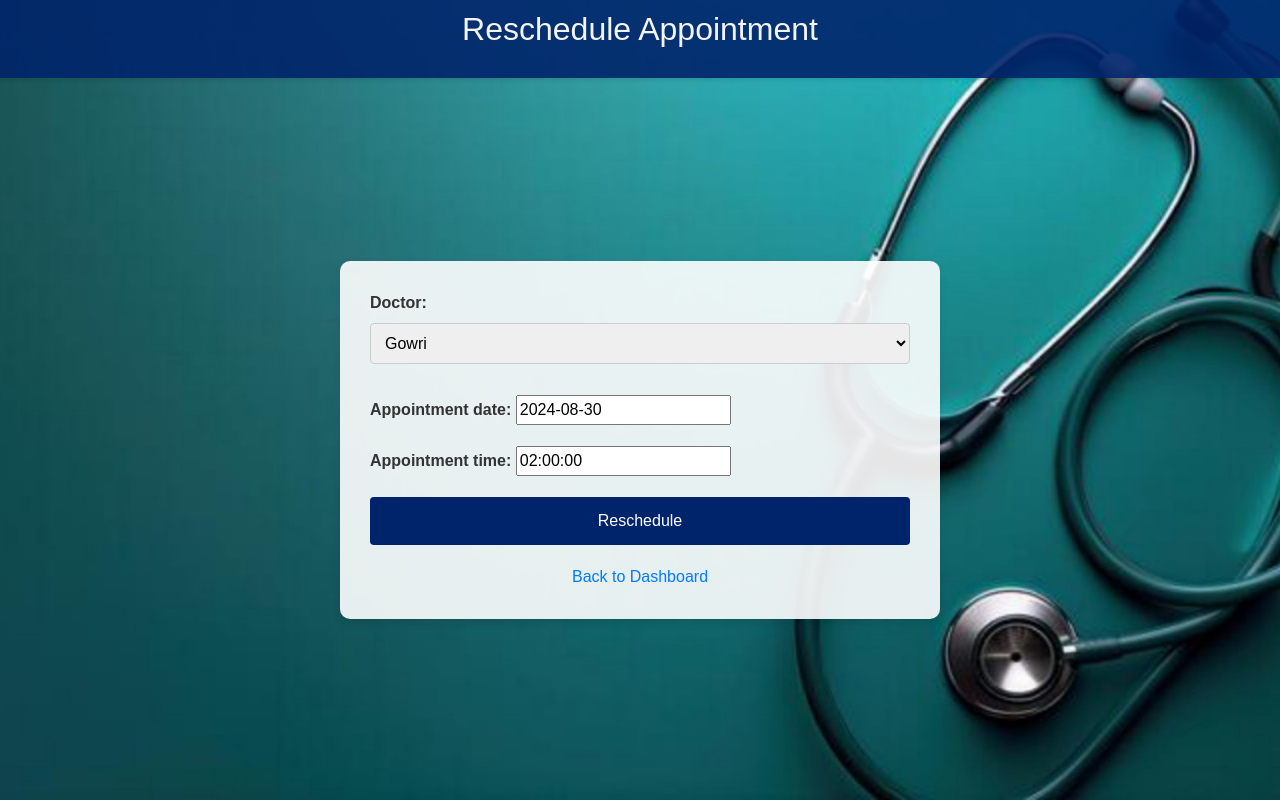
After one commit to Yukthaachar/Doctor_Appointment_System, a Django app: page /reschedule_appointment/4/ in a window 1280 px wide. The commit adds this page. Run offline with Django 3.2, Linux system fonts and the light colour scheme; a user stored in the database is signed in; data comes from the database, SQL or seed files in the repository; both versions use the stored data as it was after the commit; some libraries are stand-ins or nearby versions.

Commit message:
Add files via upload

```diff
--- a/appointment_system/mt_projet/app1/forms.py
+++ b/appointment_system/mt_projet/app1/forms.py
@@ -40,3 +40,8 @@ class PatientProfileForm(forms.ModelForm):
     class Meta:
         model = Patient
         fields = ['age', 'medical_history']
+
+class RescheduleAppointmentForm(forms.ModelForm):
+    class Meta:
+        model = Appointment
+        fields = ['doctor', 'appointment_date', 'appointment_time']
--- a/appointment_system/mt_projet/app1/models.py
+++ b/appointment_system/mt_projet/app1/models.py
@@ -24,9 +24,9 @@ class Appointment(models.Model):
     patient = models.ForeignKey(Patient, on_delete=models.CASCADE)
     appointment_date = models.DateField()
     appointment_time = models.TimeField()
-    status = models.CharField(max_length=20, choices=[('Pending', 'Pending'), ('Accepted', 'Accepted'), ('Rejected', 'Rejected')], default='Pending')
+    status = models.CharField(max_length=20, choices=[('Pending', 'Pending'), ('Accepted', 'Accepted'), ('Rejected', 'Rejected'),('Rescheduled', 'Rescheduled')], default='Pending')
     is_accepted = models.BooleanField(default=False)  # New field to track acceptance by doctor
-
+    is_rescheduled = models.BooleanField(default=False)
     class Meta:
         unique_together = ('doctor', 'appointment_date', 'appointment_time')
 
--- /dev/null
+++ b/appointment_system/mt_projet/app1/templates/reschedule_appointment.html
@@ -0,0 +1,133 @@
+{% load static %}
+<!DOCTYPE html>
+<html lang="en">
+<head>
+    <meta charset="UTF-8">
+    <meta name="viewport" content="width=device-width, initial-scale=1.0">
+    <title>Reschedule Appointment</title>
+    <!-- Bootstrap CSS -->
+    <link href="https://maxcdn.bootstrapcdn.com/bootstrap/4.5.2/css/bootstrap.min.css" rel="stylesheet">
+    <style>
+        body {
+            font-family: Arial, sans-serif;
+            margin: 0;
+            padding: 0;
+            background: url('{% static "images/img6.jpg" %}') no-repeat center center fixed;
+            background-size: cover;
+            height: 100vh;
+            display: flex;
+            justify-content: center;
+            align-items: center;
+        }
+
+        .header {
+            position: fixed;
+            top: 0;
+            width: 100%;
+            background-color: rgba(0, 36, 107, 0.9);
+            color: white;
+            padding: 10px 0;
+            text-align: center;
+            box-shadow: 0 2px 4px rgba(0, 0, 0, 0.1);
+            z-index: 1000;
+        }
+
+        .form-container {
+            background-color: rgba(255, 255, 255, 0.9);
+            padding: 30px;
+            border-radius: 10px;
+            box-shadow: 0 4px 8px rgba(0, 0, 0, 0.1);
+            max-width: 600px;
+            width: 100%;
+            margin-top: 80px; /* Adjust margin to push content below header */
+        }
+
+        h2 {
+            color: #f4f4f4;
+            margin-bottom: 20px;
+        }
+
+        form {
+            display: flex;
+            flex-direction: column;
+        }
+
+        label {
+            font-weight: bold;
+            margin-bottom: 8px;
+            color: #333;
+        }
+
+        .full-width-select,
+        input[type="date"],
+        select {
+            width: 100%;
+            padding: 10px;
+            margin-bottom: 15px;
+            border: 1px solid #ccc;
+            border-radius: 4px;
+            box-sizing: border-box;
+        }
+
+        button[type="submit"] {
+            background-color: #00246B;
+            color: white;
+            border: none;
+            padding: 12px 20px;
+            text-align: center;
+            font-size: 16px;
+            border-radius: 4px;
+            cursor: pointer;
+            width: 100%;
+            transition: background-color 0.3s ease;
+        }
+
+        button[type="submit"]:hover {
+            background-color: #001a4d;
+        }
+
+        .back-link {
+            text-align: center;
+            margin-top: 20px;
+        }
+
+        .back-link a {
+            color: #00246B;
+            text-decoration: none;
+            border-bottom: 1px solid #00246B;
+            transition: border-bottom 0.3s ease;
+        }
+
+        .back-link a:hover {
+            border-bottom: 1px solid #001a4d;
+        }
+
+        p.error-message {
+            color: red;
+        }
+    </style>
+</head>
+<body>
+    <div class="header">
+        <h2>Reschedule Appointment</h2>
+    </div>
+
+    <div class="form-container">
+        <form method="post">
+            {% csrf_token %}
+            {{ form.as_p }}
+            <button type="submit" class="btn btn-primary">Reschedule</button>
+            <a class="back-link" href="{% url 'doctor_dashboard' %}">Back to Dashboard</a>
+
+        </form>
+        {% if error_message %}
+            <p class="error-message">{{ error_message }}</p>
+        {% endif %}
+    </div>
+
+    <!-- Bootstrap JS -->
+    <script src="https://code.jquery.com/jquery-3.5.1.slim.min.js"></script>
+    <script src="https://cdn.jsdelivr.net/npm/@popperjs/core@2.9.2/dist/umd/popper.min.js"></script>
+    <script src="https://maxcdn.bootstrapcdn.com/bootstrap/4.5.2/js/bootstrap.min.js"></script>
+</body>
+</html>
--- a/appointment_system/mt_projet/app1/urls.py
+++ b/appointment_system/mt_projet/app1/urls.py
@@ -15,4 +15,5 @@ urlpatterns = [
     path('patient/edit_profile/', views.edit_patient_profile, name='edit_patient_profile'),
     path('doctors_by_specialization/', views.doctors_by_specialization, name='doctors_by_specialization'),
     path('doctor/profile/<int:id>/', views.doctor_profile, name='doctor_profile'),
+    path('reschedule_appointment/<int:appointment_id>/', views.reschedule_appointment, name='reschedule_appointment'),
 ]
--- a/appointment_system/mt_projet/app1/views.py
+++ b/appointment_system/mt_projet/app1/views.py
@@ -2,7 +2,7 @@ from django.shortcuts import render, redirect, get_object_or_404
 from django.contrib.auth import authenticate, login, logout
 from django.contrib import messages
 from django.contrib.auth.decorators import login_required
-from .forms import UserRegisterForm, PatientRegisterForm, DoctorRegisterForm, LoginForm, AppointmentForm,DoctorProfileForm, PatientProfileForm
+from .forms import UserRegisterForm, PatientRegisterForm, DoctorRegisterForm, LoginForm, AppointmentForm,DoctorProfileForm, PatientProfileForm,RescheduleAppointmentForm
 from .models import Doctor, Patient, Appointment
 from datetime import datetime,date,time
 def index(request):
@@ -209,3 +209,38 @@ def doctors_by_specialization(request):
         'selected_specialization': selected_specialization,
         'doctors': doctors,
     })
+
+@login_required
+def reschedule_appointment(request, appointment_id):
+    appointment = get_object_or_404(Appointment, id=appointment_id)
+
+    if request.method == 'POST':
+        form = RescheduleAppointmentForm(request.POST, instance=appointment)
+        if form.is_valid():
+            doctor = form.cleaned_data['doctor']
+            appointment_date = form.cleaned_data['appointment_date']
+            appointment_time = form.cleaned_data['appointment_time']
+
+            # Check for conflicting appointments
+            if Appointment.objects.filter(
+                doctor=doctor,
+                appointment_date=appointment_date,
+                appointment_time=appointment_time
+            ).exists():
+                error_message = 'This appointment slot is already booked. Please choose a different time.'
+                return render(request, 'reschedule_appointment.html', {'form': form, 'error_message': error_message})
+
+            if appointment_date < date.today() or (appointment_date == date.today() and appointment_time < datetime.now().time()):
+                error_message = 'Appointment time cannot be in the past.'
+                return render(request, 'reschedule_appointment.html', {'form': form, 'error_message': error_message})
+
+            rescheduled_appointment = form.save(commit=False)
+            rescheduled_appointment.status = 'Rescheduled'  # Update status
+            rescheduled_appointment.is_rescheduled = True  # Mark as rescheduled
+            rescheduled_appointment.save()
+            messages.success(request, 'Appointment rescheduled successfully.')
+            return redirect('doctor_dashboard')  # Redirect to patient dashboard
+    else:
+        form = RescheduleAppointmentForm(instance=appointment)
+
+    return render(request, 'reschedule_appointment.html', {'form': form})
```
Also changed, not shown: appointment_system/mt_projet/app1/templates/doctor_dashboard.html (+9 -6 lines), appointment_system/mt_projet/app1/migrations/0003_auto_20240712_1055.py (added), appointment_system/mt_projet/db.sqlite3.
